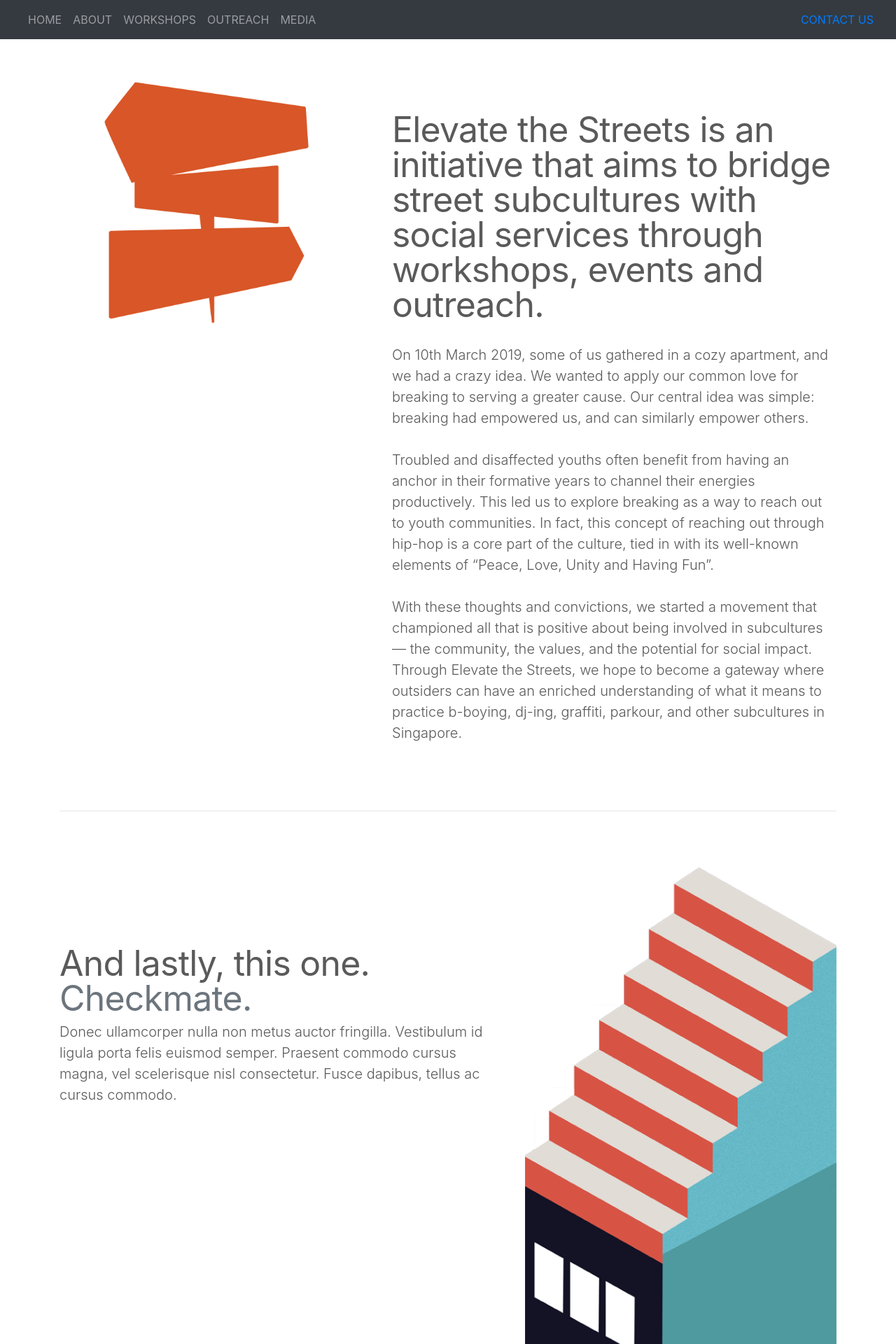
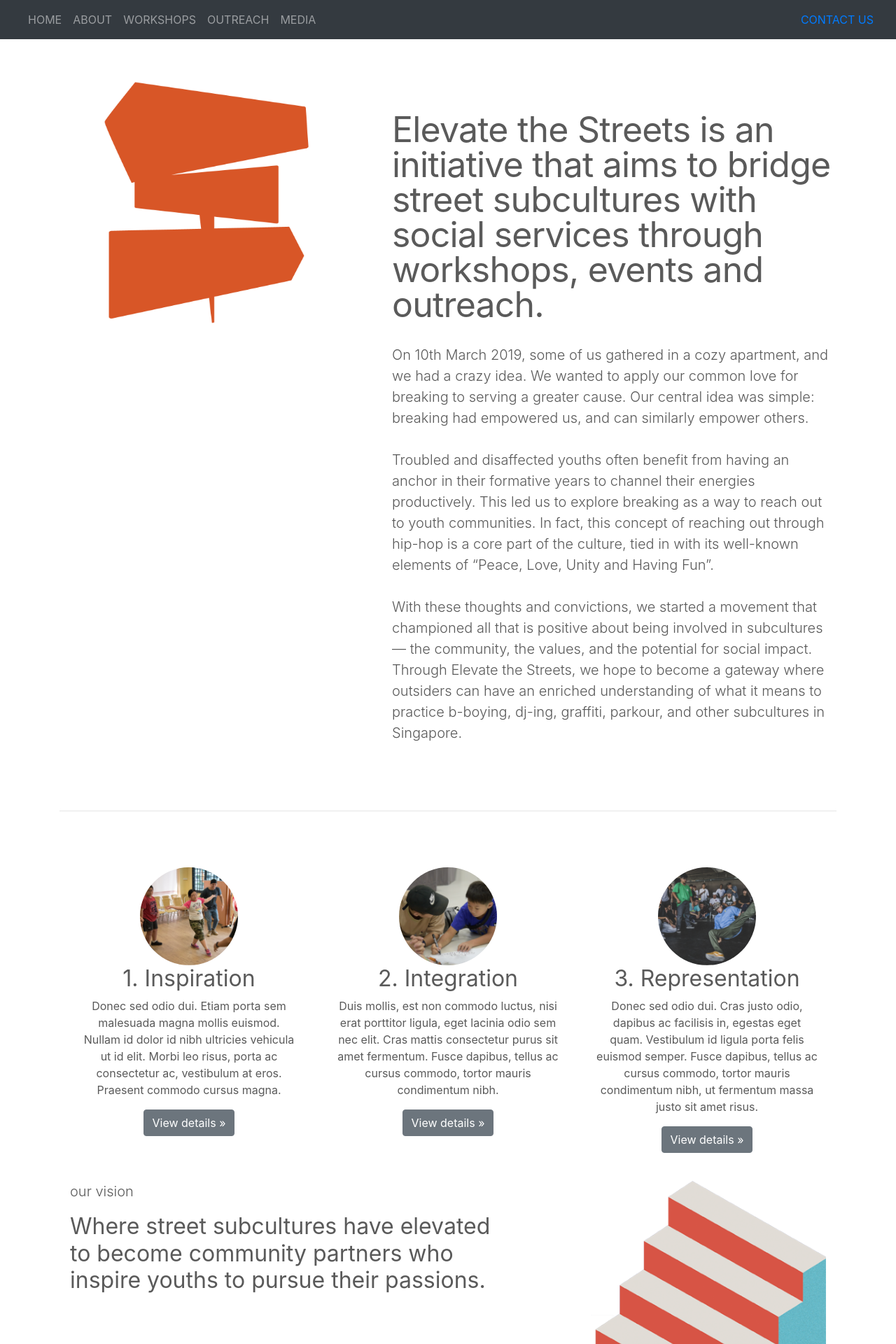
Before and after one commit to ghostleek/elevatethestreets, a PHP site: page /about.html in a window 1280 px wide. Shown: the top 1920 px of the page at 70% size. Run offline with PHP 8.4, Linux system fonts and the light colour scheme; some libraries are stand-ins or nearby versions.

Commit message:
added integration representation and inspiration

```diff
--- a/about.html
+++ b/about.html
@@ -65,7 +65,7 @@
           <!-- START THE FEATURETTES -->
 
 
-          <div id="about">
+          <div class="about">
             <div class="row featurette">
               <div class="col-md-7 order-md-2">
                 <!--<p class="lead"><b>what we're about</b></p> -->
@@ -85,10 +85,36 @@
           </div>
           <hr class="featurette-divider">
 
+      <div class="container marketing">
+
+        <!-- Three columns of text below the carousel -->
+        <div class="row">
+          <div class="col-lg-4">
+            <img class="rounded-circle" src="Inspiration.png" alt="dayang teaching BCS" width="140" height="140">
+            <h2>1. Inspiration</h2>
+            <p>Donec sed odio dui. Etiam porta sem malesuada magna mollis euismod. Nullam id dolor id nibh ultricies vehicula ut id elit. Morbi leo risus, porta ac consectetur ac, vestibulum at eros. Praesent commodo cursus magna.</p>
+            <p><a class="btn btn-secondary" href="#" role="button">View details &raquo;</a></p>
+          </div><!-- /.col-lg-4 -->
+          <div class="col-lg-4">
+            <img class="rounded-circle" src="Integration.png" alt="BCS dancer" width="140" height="140">
+            <h2>2. Integration</h2>
+            <p>Duis mollis, est non commodo luctus, nisi erat porttitor ligula, eget lacinia odio sem nec elit. Cras mattis consectetur purus sit amet fermentum. Fusce dapibus, tellus ac cursus commodo, tortor mauris condimentum nibh.</p>
+            <p><a class="btn btn-secondary" href="#" role="button">View details &raquo;</a></p>
+          </div><!-- /.col-lg-4 -->
+          <div class="col-lg-4">
+            <img class="rounded-circle" src="Representation.png" alt="Siach ETS Jam 2019" width="140" height="140">
+            <h2>3. Representation</h2>
+            <p>Donec sed odio dui. Cras justo odio, dapibus ac facilisis in, egestas eget quam. Vestibulum id ligula porta felis euismod semper. Fusce dapibus, tellus ac cursus commodo, tortor mauris condimentum nibh, ut fermentum massa justo sit amet risus.</p>
+            <p><a class="btn btn-secondary" href="#" role="button">View details &raquo;</a></p>
+          </div><!-- /.col-lg-4 -->
+        </div><!-- /.row -->
+
+
+
           <div class="row featurette">
             <div class="col-md-7">
-              <h2 class="featurette-heading">And lastly, this one. <span class="text-muted">Checkmate.</span></h2>
-              <p class="lead">Donec ullamcorper nulla non metus auctor fringilla. Vestibulum id ligula porta felis euismod semper. Praesent commodo cursus magna, vel scelerisque nisl consectetur. Fusce dapibus, tellus ac cursus commodo.</p>
+              <p class="lead">our vision</p>
+              <h2 class="mx-auto">Where street subcultures have elevated to become community partners who inspire youths to pursue their passions.</h2>
             </div>
             <div class="col-md-5">
               <img class="featurette-image img-fluid mx-auto" img src="house.png" alt="Generic placeholder image">
--- a/style.css
+++ b/style.css
@@ -1,5 +1,5 @@
 .about{
-  background-image: 'jamVibes.png';
+  background-color: 'jamVibes.png';
 }
 
 .showcase {
```
Also changed, not shown: index.html (+5 -5 lines), Inspiration.png (added), Integration.png (added), Representation.png (added), 1 other file.
